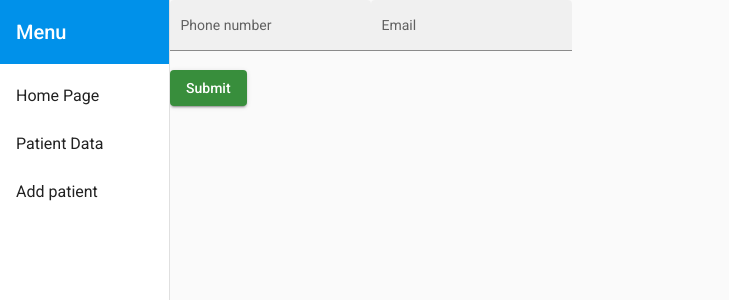
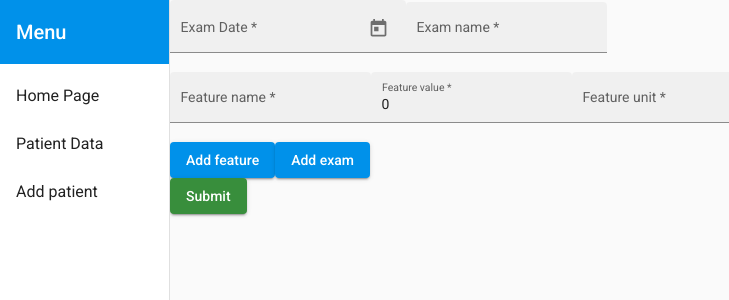
Before and after one commit to najlepsza-inzynierka/MLCareProject, an Angular app in the folder frontend/: page /add_visit/1 in a window 1280 px wide. Shown: the top 300 px of the page, without its empty margins (0-729 px from the left). Built offline with nearby package versions, Linux system fonts and the light colour scheme.

Commit message:
add visit almost working -> empty feature list?

```diff
--- a/frontend/src/app/components/add-visit/add-visit.component.html
+++ b/frontend/src/app/components/add-visit/add-visit.component.html
@@ -1,30 +1,67 @@
 <div class="example-container">
     <div>
-   <form class="add-patient-form" #addPatient="ngForm">
-
 <mat-form-field appearance="fill">
-                <mat-label>Phone number</mat-label>
+           <mat-label>Exam Date</mat-label>
            <input matInput
-                       placeholder="Phone number"
-                       type="text"
-                       name="phoneNumber">
+                  [matDatepicker]="picker"
+                  [(ngModel)]="exam.date"
+                  ngDefaultControl
+                  required
+                  name="birthDate">
+           <mat-datepicker-toggle matSuffix [for]="picker"></mat-datepicker-toggle>
+           <mat-datepicker #picker></mat-datepicker>
        </mat-form-field>
         <mat-form-field appearance="fill">
-                <mat-label>Email</mat-label>
+            <mat-label>Exam name</mat-label>
             <input matInput
-                       placeholder="Email"
-                       type="email"
-                       email
-                       name="email">
+                   placeholder="Exam name"
+                   type="text"
+                   required
+                   name="examName"
+                   [(ngModel)]="exam.name">
         </mat-form-field>
         <br>
-
-
+        <mat-form-field appearance="fill">
+            <mat-label>Feature name</mat-label>
+            <input matInput
+                   placeholder="Feature name"
+                   type="text"
+                   required
+                   name="featureName"
+                   [(ngModel)]="feature.name">
+        </mat-form-field>
+        <mat-form-field appearance="fill">
+            <mat-label>Feature value</mat-label>
+            <input matInput
+                   placeholder="Feature value"
+                   type="number"
+                   required
+                   name="featureValue"
+                   [(ngModel)]="feature.value">
+        </mat-form-field>
+        <mat-form-field appearance="fill">
+            <mat-label>Feature unit</mat-label>
+            <input matInput
+                   placeholder="Feature unit"
+                   type="text"
+                   required
+                   name="featureUnit"
+                   [(ngModel)]="feature.unit">
+        </mat-form-field>
+        <br>
+        <button mat-raised-button
+                class="btn btn-success"
+                (click)="pushAndClearFeatureData()"
+                color="accent">Add feature</button>
+        <button mat-raised-button
+                class="btn btn-success"
+                (click)="pushAndClearExamData()"
+                color="accent">Add exam</button>
+        <br>
             <button mat-raised-button
                     class="btn btn-success"
                     (click)="saveVisit()"
                     color="primary">Submit</button>
-        </form>
     </div>
 
 
--- a/frontend/src/app/components/add-visit/add-visit.component.ts
+++ b/frontend/src/app/components/add-visit/add-visit.component.ts
@@ -1,10 +1,10 @@
 import { Component, OnInit } from '@angular/core';
 import {Visit} from '../../interfaces/visit';
-import {PatientService} from '../../services/patient.service';
 import {MatSnackBar} from '@angular/material/snack-bar';
 import {Exam} from '../../interfaces/exam';
 import {VisitService} from '../../services/visit.service';
 import {ActivatedRoute} from '@angular/router';
+import {Feature} from '../../interfaces/feature';
 
 @Component({
   selector: 'app-add-visit',
@@ -13,6 +13,8 @@ import {ActivatedRoute} from '@angular/router';
 })
 export class AddVisitComponent implements OnInit {
   visit: Visit;
+  exam: Exam;
+  feature: Feature;
   added = false;
 
   constructor(private visitService: VisitService,
@@ -25,20 +27,62 @@ export class AddVisitComponent implements OnInit {
   }
 
   clearVisitData(){
-    this.added = false;
+    this.feature = {
+      name: '',
+      value: 0,
+      unit: ''
+    };
+    this.exam = {
+      name: '',
+      date: '',
+      features: []
+    };
     this.visit = {
       _id: '-1',
       date: '',
-      doctorId: '',
-      doctorName: '',
+      doctorId: '5ece8924947fa16b8c6129d5',
+      doctorName: 'Pan Wilk',
       exams: [],
       predictions: []
+    };
+  }
+
+  saveVisitData(){
+    this.added = false;
+    this.pushAndClearFeatureData();
+    this.pushAndClearExamData();
+    this.visit = {
+      _id: '-1',
+      date: '',
+      doctorId: '5ece8924947fa16b8c6129d5',
+      doctorName: 'Pan Wilk',
+      exams: [],
+      predictions: []
+    };
+  }
+
+  pushAndClearFeatureData(){
+    this.exam.features.push(this.feature);
+    this.feature = {
+      name: '',
+      value: -1,
+      unit: ''
+    };
+  }
+
+  pushAndClearExamData(){
+    this.visit.exams.push(this.exam);
+    this.exam = {
+      name: '',
+      date: '',
+      features: []
     };
   }
 
   saveVisit(){
     this.added = false;
     const patientId = this.route.snapshot.paramMap.get('id');
+    console.log(this.visit);
     this.visitService.createVisit(patientId, this.visit).subscribe(
         response => {
           console.log(response);
--- a/frontend/src/app/interfaces/exam.ts
+++ b/frontend/src/app/interfaces/exam.ts
@@ -1,7 +1,6 @@
 import {Feature} from './feature';
 
 export interface Exam {
-  _id: number;
   name: string;
   date: string;
   features: Feature[];
--- a/frontend/src/app/services/visit.service.ts
+++ b/frontend/src/app/services/visit.service.ts
@@ -6,7 +6,7 @@ import {Observable} from 'rxjs';
 
 const baseUrl = 'api/visits';
 const visitUrl = 'api/visit';
-const addUrl = '/api/patient';
+const addUrl = 'api/patient';
 
 @Injectable({
   providedIn: 'root'
```
Also changed, not shown: 1 other file (tests, documents, lock files or other folders). Lines whose indentation alone changed are shown as unchanged.
